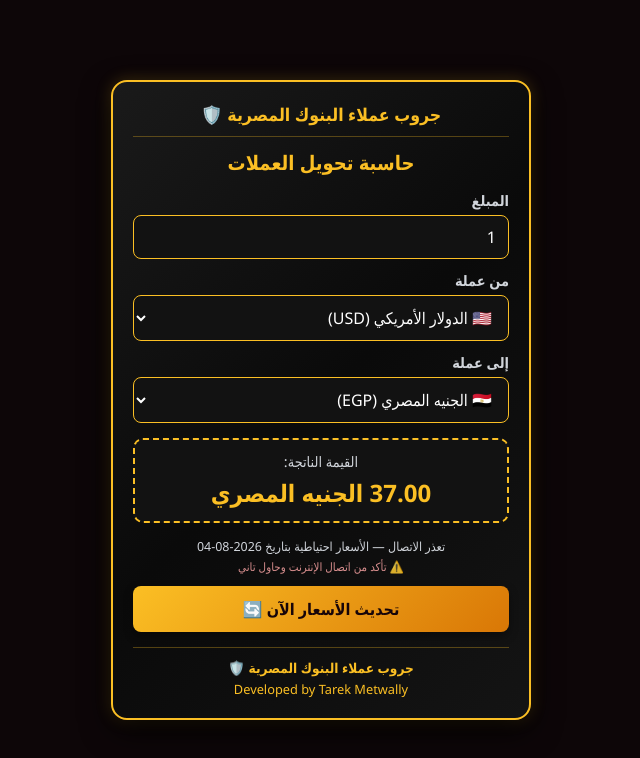
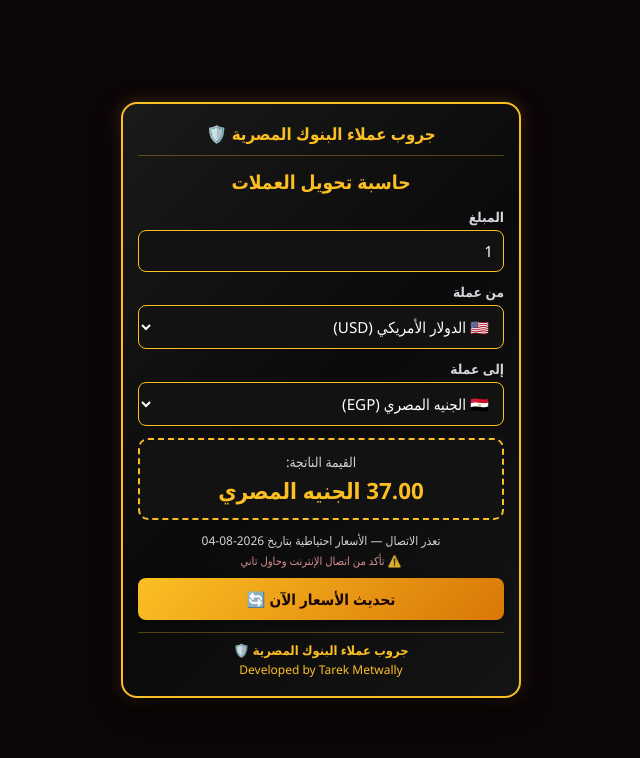
Before and after one commit to tarekcbe-a11y/nbe-currency-tool, a plain HTML site: page index.html in a window 1280 px wide. Shown: the whole page, without its empty margins (319-959 px from the left). Drawn offline with Linux system fonts and the light colour scheme; no server answers.

Commit message:
Update index.html

```diff
--- a/index.html
+++ b/index.html
@@ -2,41 +2,49 @@
 <html lang="ar" dir="rtl">
 <head>
     <meta charset="UTF-8">
-    <meta name="viewport" content="width=device-width, initial-scale=1.0">
+    <meta name="viewport" content="width=device-width, initial-scale=1.0, maximum-scale=1.0, user-scalable=no">
     <title>حاسبة تحويل العملات</title>
     <style>
         * { box-sizing: border-box; margin: 0; padding: 0; font-family: 'Segoe UI', Tahoma, Geneva, Verdana, sans-serif; }
-        body { background-color: #0d0608; color: #f3f4f6; padding: 15px; display: flex; justify-content: center; align-items: center; min-height: 100vh; width: 100%; }
+        body {
+            background-color: #0d0608;
+            color: #f3f4f6;
+            padding: 10px;
+            display: flex;
+            justify-content: center;
+            align-items: center;
+            min-height: 100vh;
+            width: 100%;
+            overflow-x: hidden;
+        }
         .converter-card {
             background: linear-gradient(135deg, #1a1a1a 0%, #0a0a0a 50%, #141414 100%);
             border: 2px solid #fbbf24;
             border-radius: 16px;
-            padding: 20px;
+            padding: 18px 15px;
             width: 100%;
-            max-width: 420px;
+            max-width: 400px;
             box-shadow: 0 10px 30px rgba(0,0,0,0.9), 0 0 15px rgba(251,191,36,0.25);
-            margin: 0 auto;
+            margin: auto;
         }
         .header-branding { text-align: center; margin-bottom: 12px; border-bottom: 1px solid rgba(251,191,36,0.3); padding-bottom: 10px; }
-        .group-title { font-size: 1.1rem; font-weight: bold; color: #fbbf24; line-height: 1.4; }
-        h2 { text-align: center; color: #fbbf24; margin-bottom: 15px; font-size: 1.25rem; }
-        .input-group { margin-bottom: 12px; width: 100%; }
-        label { display: block; margin-bottom: 5px; color: #d1d5db; font-size: 0.9rem; font-weight: 600; text-align: right; }
-        input, select { padding: 10px 12px; width: 100%; background: #121212; border: 1px solid #fbbf24; border-radius: 8px; color: #fff; font-size: 1rem; outline: none; transition: border 0.3s; }
+        .group-title { font-size: 1.05rem; font-weight: bold; color: #fbbf24; line-height: 1.4; word-break: break-word; }
+        h2 { text-align: center; color: #fbbf24; margin-bottom: 12px; font-size: 1.2rem; }
+        .input-group { margin-bottom: 10px; width: 100%; }
+        label { display: block; margin-bottom: 4px; color: #d1d5db; font-size: 0.85rem; font-weight: 600; text-align: right; }
+        input, select { padding: 10px; width: 100%; background: #121212; border: 1px solid #fbbf24; border-radius: 8px; color: #fff; font-size: 0.95rem; outline: none; }
         input:focus, select:focus { border-color: #fbbf24; box-shadow: 0 0 8px rgba(251,191,36,0.5); }
-        .result-box { background: #121212; border: 2px dashed #fbbf24; border-radius: 10px; padding: 12px; text-align: center; margin: 15px 0; }
-        .result-label { display: block; color: #d1d5db; font-size: 0.9rem; margin-bottom: 5px; }
-        #result { font-size: 1.5rem; font-weight: bold; color: #fbbf24; word-break: break-word; }
-        .update-info { text-align: center; font-size: 0.78rem; color: #d1d5db; margin-bottom: 4px; }
-        .source-note { text-align: center; font-size: 0.72rem; color: #fbbf24; opacity: 0.85; margin-bottom: 12px; }
+        .result-box { background: #121212; border: 2px dashed #fbbf24; border-radius: 10px; padding: 12px; text-align: center; margin: 12px 0; }
+        .result-label { display: block; color: #d1d5db; font-size: 0.85rem; margin-bottom: 4px; }
+        #result { font-size: 1.4rem; font-weight: bold; color: #fbbf24; word-break: break-word; }
+        .update-info { text-align: center; font-size: 0.75rem; color: #d1d5db; margin-bottom: 4px; }
+        .source-note { text-align: center; font-size: 0.7rem; color: #fbbf24; opacity: 0.85; margin-bottom: 10px; }
         .source-note.fallback { color: #fca5a5; }
-        .refresh-btn { width: 100%; background: linear-gradient(135deg, #fbbf24 0%, #d97706 100%); color: #170509; border: none; padding: 12px; border-radius: 8px; font-size: 1rem; font-weight: bold; cursor: pointer; transition: opacity 0.3s, transform 0.2s; box-shadow: 0 4px 10px rgba(0,0,0,0.4); }
-        .refresh-btn:hover { opacity: 0.95; transform: translateY(-1px); }
-        .refresh-btn:disabled { opacity: 0.6; cursor: wait; }
-        .footer-divider { border: 0; height: 1px; background: rgba(251,191,36,0.3); margin: 15px 0 10px 0; }
-        .footer-branding { text-align: center; font-size: 0.85rem; }
-        .footer-group-name { color: #fbbf24; font-weight: bold; margin-bottom: 3px; }
-        .footer-dev { color: #fbbf24; font-size: 0.8rem; font-weight: 500; }
+        .refresh-btn { width: 100%; background: linear-gradient(135deg, #fbbf24 0%, #d97706 100%); color: #170509; border: none; padding: 11px; border-radius: 8px; font-size: 0.95rem; font-weight: bold; cursor: pointer; box-shadow: 0 4px 10px rgba(0,0,0,0.4); }
+        .footer-divider { border: 0; height: 1px; background: rgba(251,191,36,0.3); margin: 12px 0 8px 0; }
+        .footer-branding { text-align: center; font-size: 0.8rem; }
+        .footer-group-name { color: #fbbf24; font-weight: bold; margin-bottom: 2px; word-break: break-word; }
+        .footer-dev { color: #fbbf24; font-size: 0.75rem; font-weight: 500; }
     </style>
 </head>
 <body>
@@ -157,7 +165,7 @@ async function fetchLiveRates() {
         sourceNoteEl.textContent = "⚠️ تأكد من اتصال الإنترنت وحاول تاني";
         sourceNoteEl.classList.add('fallback');
     } finally {
-        refreshBtn.disabled = false;
+        refreshBtn.disabled.false;
         refreshBtn.textContent = "تحديث الأسعار الآن 🔄";
         convert();
     }
```
